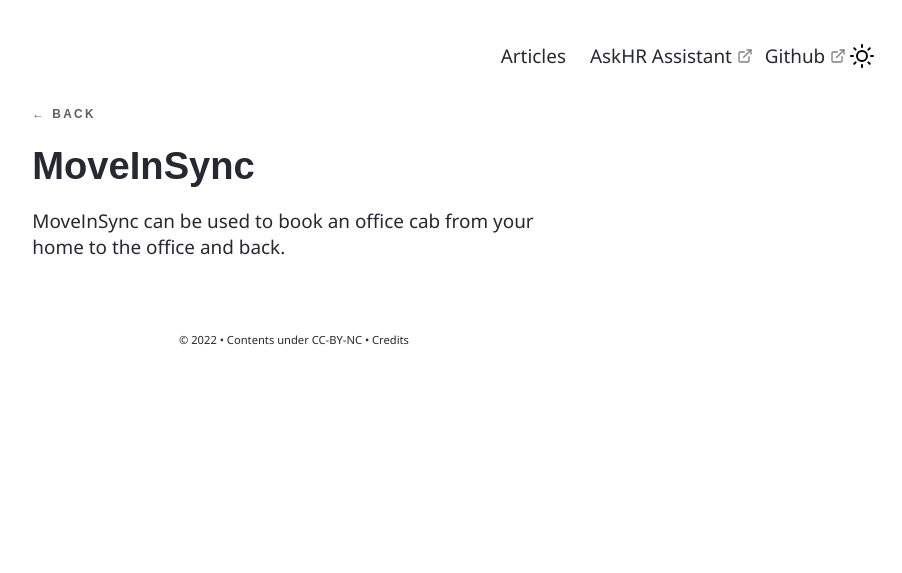
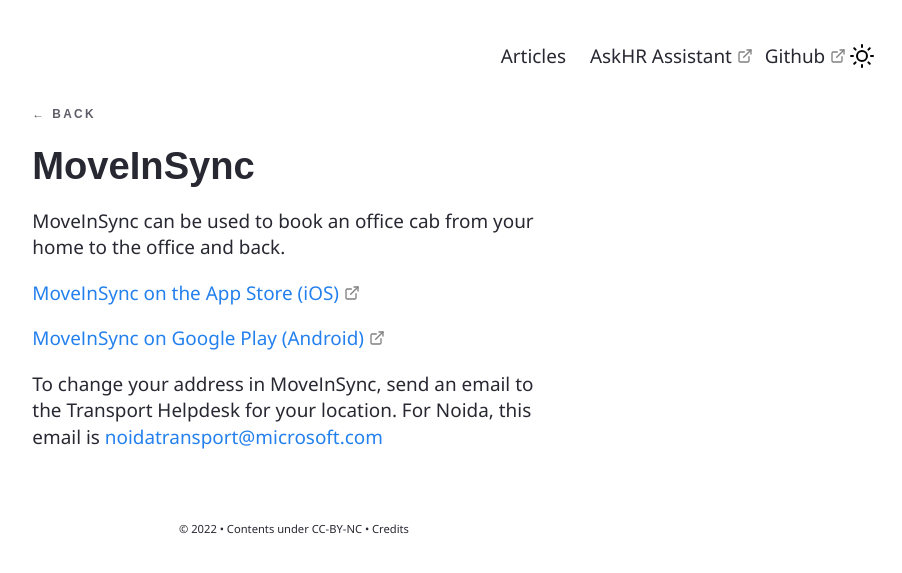
Before and after one commit to akademi-archive/akademi-archive.github.io, a Jekyll site: the page built from _notes/Public/MoveInSync.md, in a window 1280 px wide. Shown: the top 573 px of the page, without its empty margins (346-1248 px from the left). Built offline with Jekyll 4.4.1, drawn with Linux system fonts in a browser that asks for light colours; some web fonts are replaced.

Commit message:
Update MoveInSync.md

```diff
--- a/_notes/Public/MoveInSync.md
+++ b/_notes/Public/MoveInSync.md
@@ -2,7 +2,13 @@
 feed: show
 title: MoveInSync
 date: 06-06-2023
-date modified: 06-06-2023
+date modified: 03-07-2023
 ---
 
 MoveInSync can be used to book an office cab from your home to the office and back.
+
+[MoveInSync on the App Store (iOS)](https://apps.apple.com/in/app/moveinsync/id962949521)
+
+[MoveInSync on Google Play (Android)](https://play.google.com/store/apps/details?id=com.moveinsync.ets)
+
+To change your address in MoveInSync, send an email to the Transport Helpdesk for your location. For Noida, this email is <noidatransport@microsoft.com>
```
